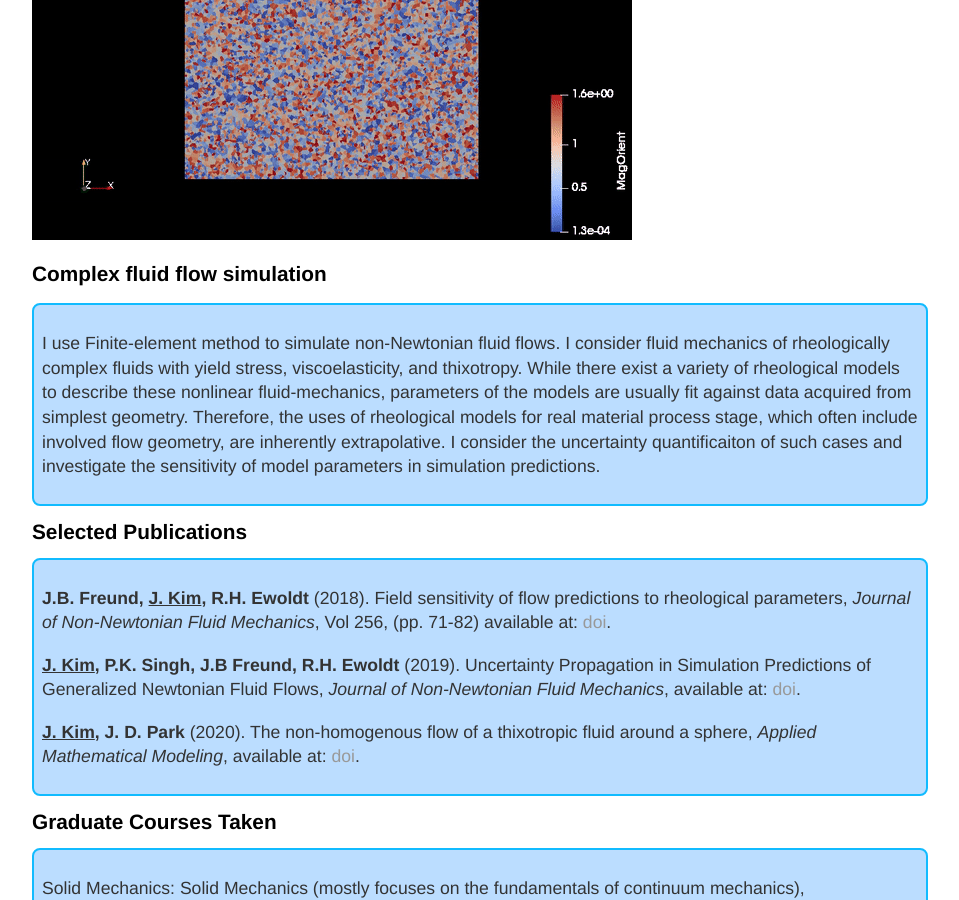
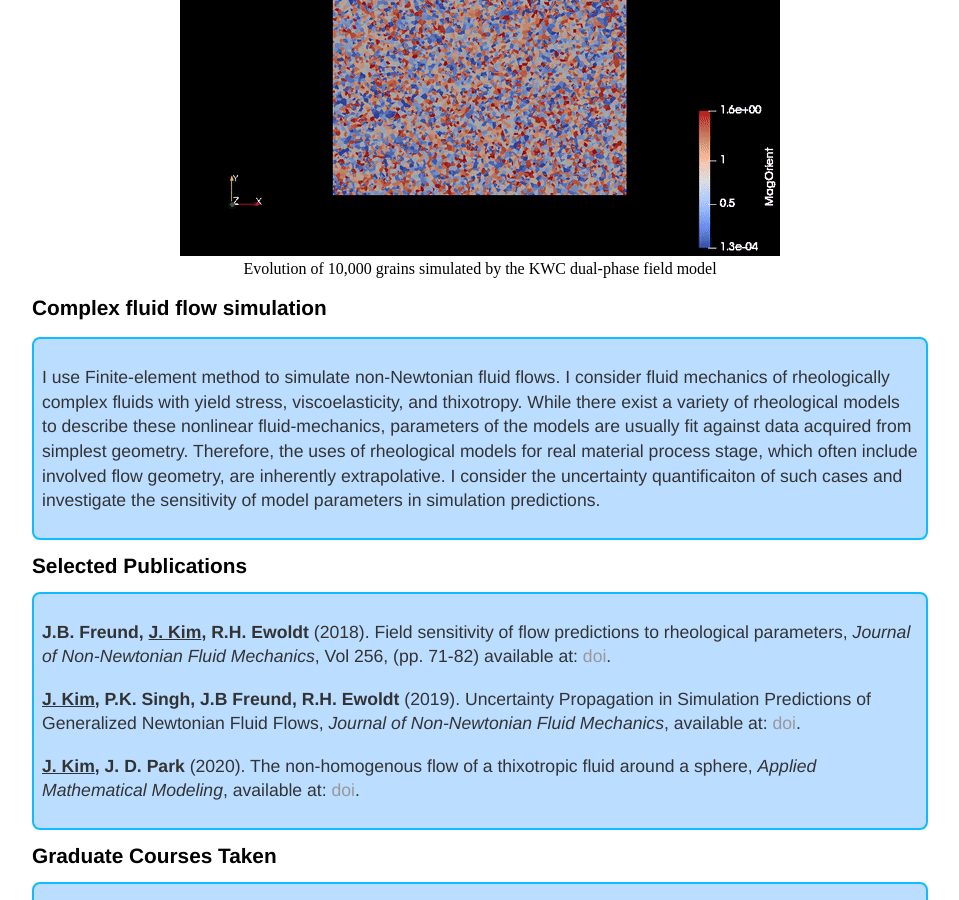
Before and after one commit to jaekwangjk/jaekwangjk.github.io, a Jekyll site: the page built from research.html, in a window 1280 px wide and 900 px high, scrolled down 784 px. Shown: the whole window, without its empty margins (160-1119 px from the left). Built offline with Jekyll 4.4.1, drawn with Linux system fonts in a browser that asks for light colours.

Commit message:
fix figure position

```diff
--- a/research.html
+++ b/research.html
@@ -40,8 +40,14 @@ title: Jaekwang Kim
 	</p></div>
 
 	<BODY>
+	<center>
+	<figure>
   	<IMG SRC="pictures/grainEvolution.gif">
+	<figcaption> Evolution of 10,000 grains simulated by the KWC dual-phase field model </figcaption>
+	</figure>
+	</center>
 	</BODY>
+
 
     <p>
 	<h1>Complex fluid flow simulation</h1>
```
